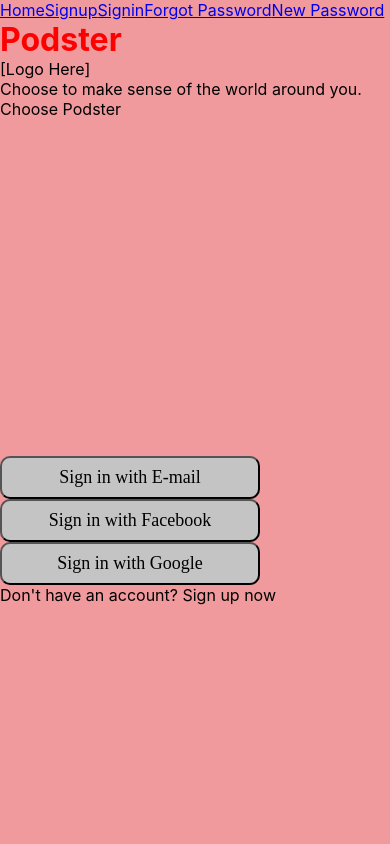
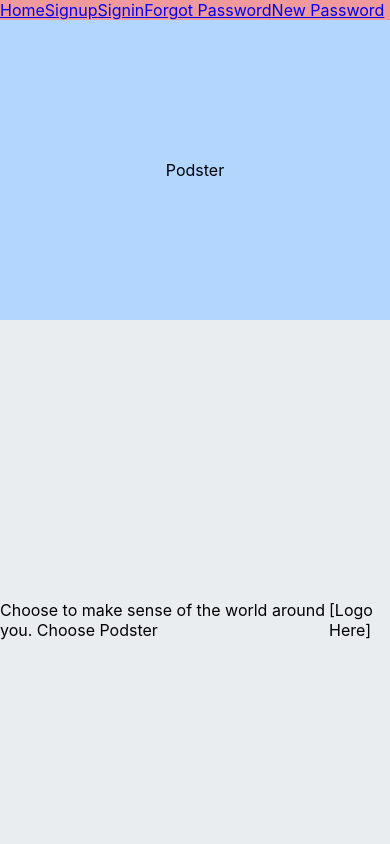
Before and after one commit to samisnotinsane/podster, a React (Create React App) app in the folder podster-react-web/: page /#/ in a window 390 px wide. Shown: the top 844 px of the page. Built offline with nearby package versions, Linux system fonts and the light colour scheme.

Commit message:
Adding responsive containers to home

```diff
--- a/podster-react-web/public/index.html
+++ b/podster-react-web/public/index.html
@@ -3,7 +3,7 @@
   <head>
     <meta charset="utf-8" />
     <link rel="icon" href="%PUBLIC_URL%/favicon.ico" />
-    <meta name="viewport" content="width=device-width, initial-scale=1" />
+    <meta name="viewport" content="width=device-width, initial-scale=1, maximum-scale=1" />
     <meta name="theme-color" content="#000000" />
     <meta
       name="description"
--- a/podster-react-web/src/App.css
+++ b/podster-react-web/src/App.css
@@ -1,7 +1,39 @@
+/* Universal selector */
 * {
   margin: 0;
   padding: 0;
   box-sizing: border-box;
+}
+
+/* Base styles */
+.page {
+  display: flex;
+  flex-wrap: wrap;
+}
+
+.section {
+  width: 100%;
+  height: 300px;
+  display: flex;
+  justify-content: center;
+  align-items: center;
+}
+
+.header {
+  background-color: #B2D6FF;
+}
+
+.content {
+  background-color: #EAEDF0;
+  height: 600px;
+}
+
+.sign-up {
+  background-color: #D6E9FE;
+}
+
+.sign-in {
+  background-color: #B2D6FF;
 }
 
 /* Mobile Styles */
@@ -16,6 +48,10 @@
   body {
     background-color: #F5CF8E; /* Yellow */
   }
+  .sign-up,
+  .sign-in {
+    width: 50%;
+  }
 }
 
 /* Desktop Styles */
@@ -23,41 +59,19 @@
   body {
     background-color: #B2D6FF; /* Blue */
   }
+  .page {
+    width: 960px;
+    margin: 0 auto;
+  }
+  .header {
+    height: 400px;
+  }
 }
 
 /* Dark Mode */
 @media screen and (prefers-color-scheme: dark) {
   body {
-    background-color: #212121;
-    color: white;
+    /* background-color: #212121; */
+    color: #212121; /* TODO: change to white */
   }
 }
-
-.header-container h1 {
-  color: red;
-}
-
-.main-section-container {
-  display: flex;
-  flex-direction: column;
-  justify-content: space-between;
-  height: 60vh;
-}
-
-.button-container {
-  display: flex;
-  flex-direction: column;
-  justify-content: space-around;
-}
-
-.button-primary {
-  width: 260px;
-  height: 43px;
-  background: #C4C4C4;
-  border-radius: 10px;
-  font-family: Abel;
-  font-style: normal;
-  font-weight: normal;
-  font-size: 18px;
-  line-height: 23px;
-}
--- a/podster-react-web/src/App.js
+++ b/podster-react-web/src/App.js
@@ -16,14 +16,14 @@ import './App.css';
 function App() {
   return (
     <HashRouter>
-      <div className="nav-container">
+      <div>
         <NavLink to="/">Home</NavLink>
         <NavLink to="/signup">Signup</NavLink>
         <NavLink to="/signin">Signin</NavLink>
         <NavLink to="/forgot-password">Forgot Password</NavLink>
         <NavLink to="/new-password">New Password</NavLink>
       </div>
-      <div className="content-container">
+      <div>
         <Route exact path="/" component={Welcome} />
         <Route path="/signup" component={Signup} />
         <Route path="/signin" component={Signin} />
--- a/podster-react-web/src/components/Welcome.js
+++ b/podster-react-web/src/components/Welcome.js
@@ -1,25 +1,25 @@
 import React from 'react';
 
-function MainSection() {
+function Welcome() {
     return (
-        <div className="welcome-container">
-            <div className="header-container">
-                <h1>Podster</h1>
+        <div className="page">
+            <div className="section header">
+                <span>Podster</span>
+            </div>
+            <div className="section content">
+                <p>Choose to make sense of the world around you. Choose Podster</p>
                 <p>[Logo Here]</p>
             </div>
-            <div className="main-section-container">
-                <p>Choose to make sense of the world around you. Choose Podster</p>
-                <div className="button-container">
-                    <button className="button-primary">Sign in with E-mail</button>
-                    <button className="button-primary">Sign in with Facebook</button>
-                    <button className="button-primary">Sign in with Google</button>
-                </div>
+            <div className="section sign-in">
+                <button className="button-primary">Sign in with E-mail</button>
+                <button className="button-primary">Sign in with Facebook</button>
+                <button className="button-primary">Sign in with Google</button>
             </div>
-            <div className="footer-container">
-                <p>Don't have an account? Sign up now</p>
+            <div className="section sign-up">
+                <span>Don't have an account? Sign up now</span>
             </div>
         </div>
     );
 }
 
-export default MainSection;
+export default Welcome;
```
